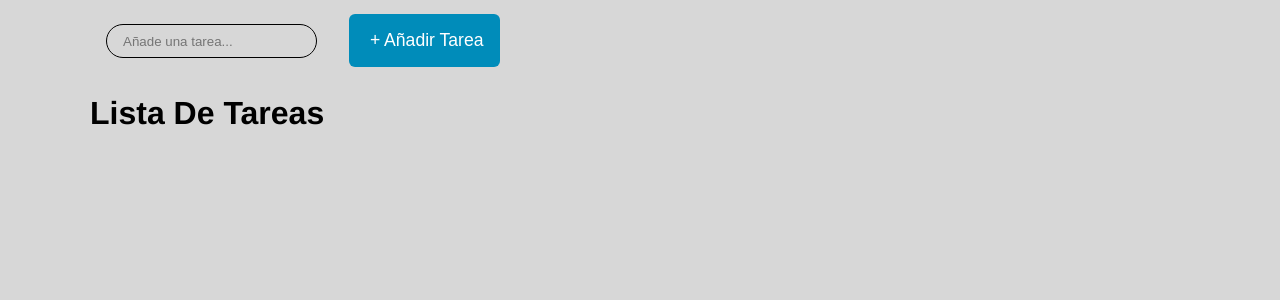
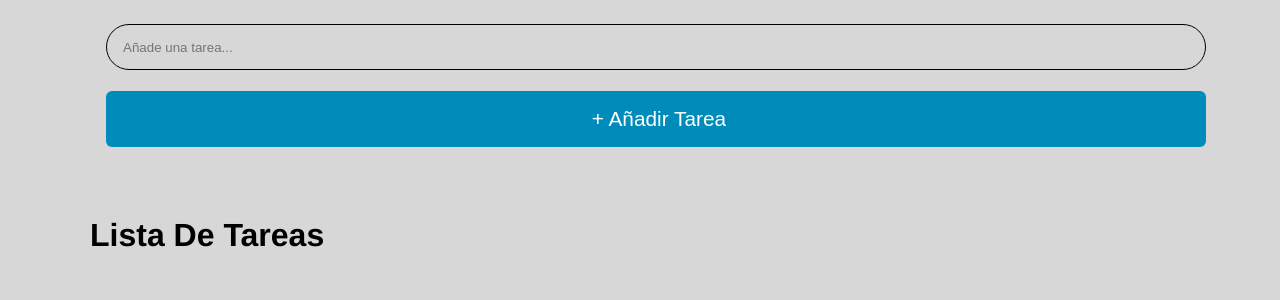
Before and after one commit to marcoluchi11/TodoList, a React (Create React App) app: page / in a window 1280 px wide. Shown: the top 300 px of the page. Built offline with nearby package versions, Linux system fonts and the light colour scheme.

Commit message:
se agrego validacion y se muestra error

```diff
--- a/src/components/AddTask.jsx
+++ b/src/components/AddTask.jsx
@@ -1,9 +1,11 @@
-import React, { useContext } from "react";
+import React, { Fragment, useContext } from "react";
 import styled from "@emotion/styled";
+import Error from "./Error";
+import { nanoid } from "nanoid";
 import { TodoContext } from "./../context/TodoContext";
 const BotonSubmit = styled.input`
   background-color: #008cba;
-  font-size: 1.1rem;
+  font-size: 1.3rem;
   padding: 1rem;
   color: #ffffff;
   outline: none;
@@ -11,19 +13,27 @@ const BotonSubmit = styled.input`
   border-radius: 6px;
   cursor: pointer;
   margin-left: 1rem;
+  margin-bottom: 3rem;
+  margin-top: 0.3rem;
+  width: 100%;
 `;
 const Input = styled.input`
   background-color: transparent;
   border-radius: 24px;
   border: 0.5px solid black;
-  height: 2rem;
+  height: 2.9rem;
   margin: 1rem;
   padding: 1rem;
 `;
 const AddTask = () => {
-  const { tareaNueva, setTareaNueva, listaTareas, setListaTareas } = useContext(
-    TodoContext
-  );
+  const {
+    tareaNueva,
+    setTareaNueva,
+    listaTareas,
+    setListaTareas,
+    error,
+    setError,
+  } = useContext(TodoContext);
 
   const { tarea } = tareaNueva;
   const handleChange = (e) => {
@@ -31,18 +41,27 @@ const AddTask = () => {
   };
   const handleClick = (e) => {
     e.preventDefault();
-    setListaTareas([...listaTareas, tarea]);
+    if (tarea.trim() === "") {
+      setError(true);
+      return;
+    }
+    setError(false);
+
+    setListaTareas([...listaTareas, { id: nanoid(), tarea: tarea }]);
     setTareaNueva({ tarea: "" });
   };
   return (
+    <Fragment>
       <form>
         <Input
+          className="inputTexto"
           onChange={handleChange}
           type="text"
           name="tarea"
           placeholder="Añade una tarea..."
           value={tarea}
         />
+
         <BotonSubmit
           onClick={handleClick}
           className="addTask"
@@ -50,6 +69,8 @@ const AddTask = () => {
           value=" + Añadir Tarea"
         />
       </form>
+      {error ? <Error /> : null}
+    </Fragment>
   );
 };
 
```
Lines whose indentation alone changed are shown as unchanged.
